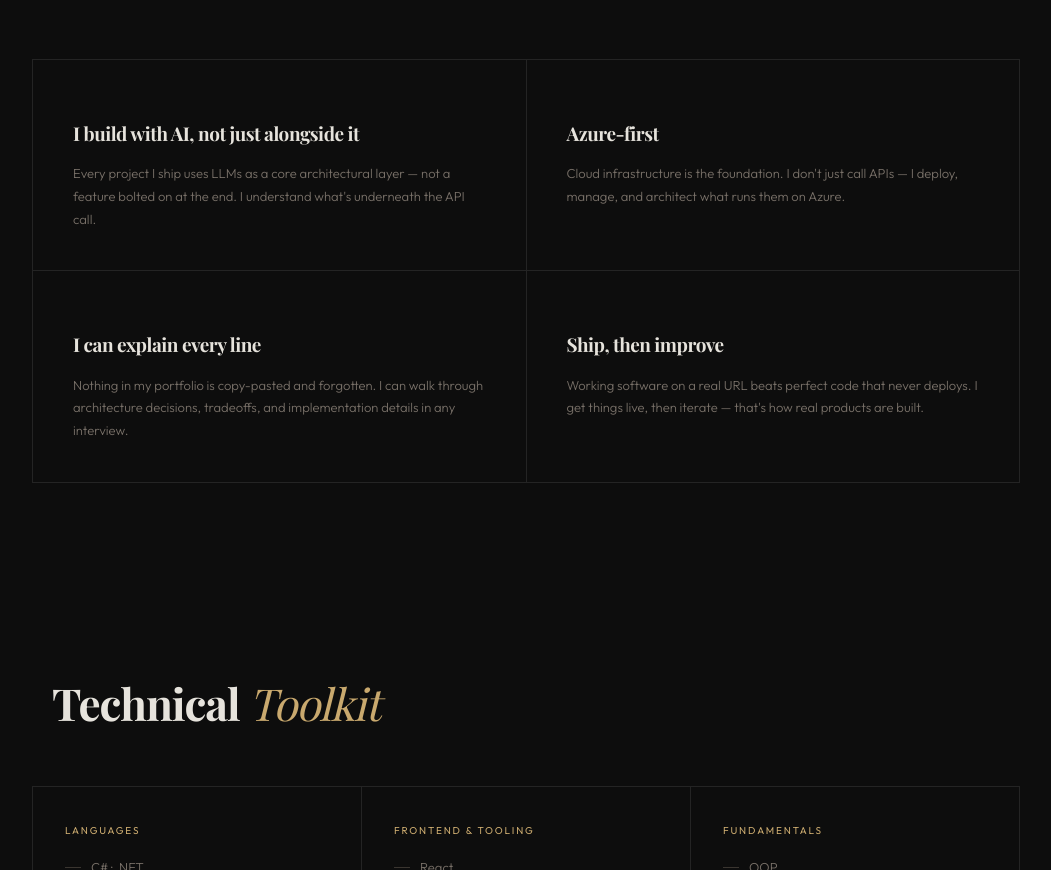
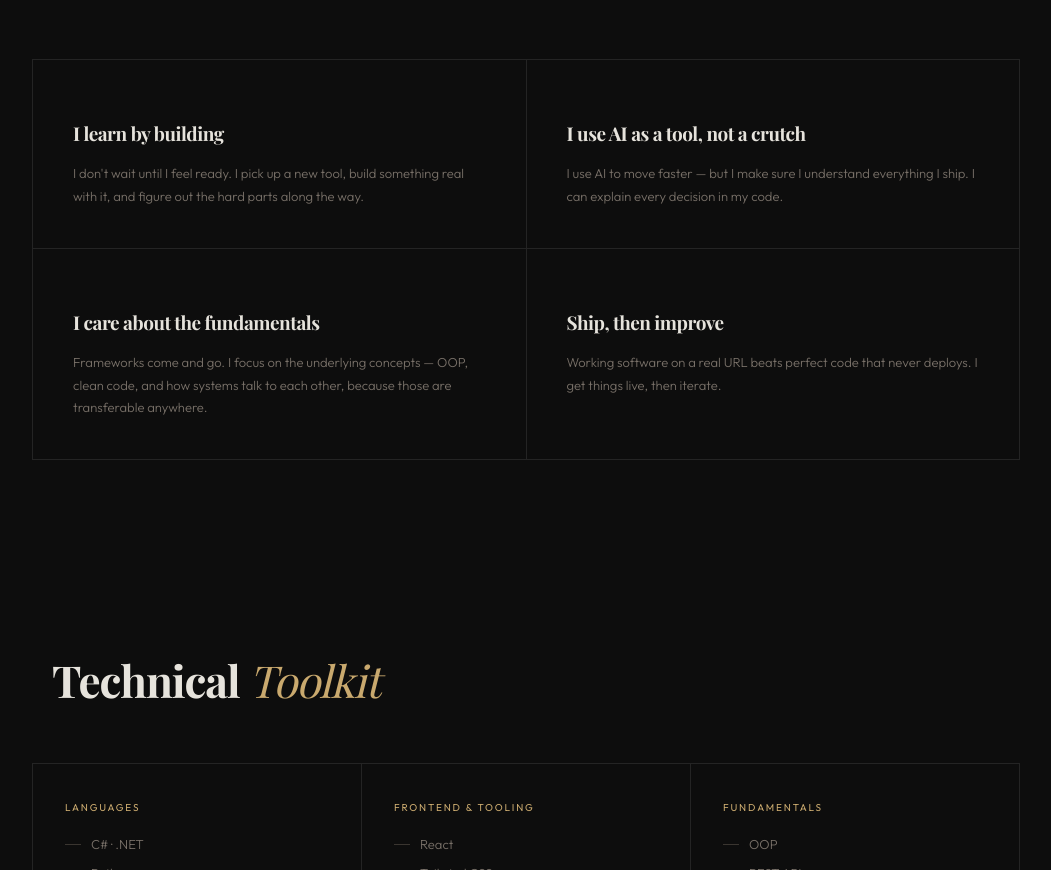
Before and after one commit to Itsasmile/Portfolio, a React (Vite) app: page / in a window 1280 px wide. Shown: the part 1020-1890 px from the top of the page, without its empty margins (114-1165 px from the left). Built offline with nearby package versions, Linux system fonts and the light colour scheme; a web font is replaced by a local one.

Commit message:
updated some extras

```diff
--- a/src/components/Hero.jsx
+++ b/src/components/Hero.jsx
@@ -4,7 +4,7 @@ export default function Hero() {
   return (
     <section
       id="hero"
-      className="min-h-screen grid md:grid-cols-2 items-center gap-20 px-14 pt-[120px] pb-20 border-b border-border"
+      className="min-h-screen grid md:grid-cols-2 items-center gap-20 px-14 pt-[60px] pb-20 border-b border-border"
     >
       {/* LEFT */}
       <div>
--- a/src/components/HowIWork.jsx
+++ b/src/components/HowIWork.jsx
@@ -2,21 +2,20 @@ import SectionHeader from './SectionHeader'
 
 const PRINCIPLES = [
   {
-
-    title:  'I build with AI, not just alongside it',
-    desc:   'Every project I ship uses LLMs as a core architectural layer — not a feature bolted on at the end. I understand what\'s underneath the API call.',
+    title: 'I learn by building',
+    desc: 'I don\'t wait until I feel ready. I pick up a new tool, build something real with it, and figure out the hard parts along the way.',
   },
   {
-    title:  'Azure-first',
-    desc:   'Cloud infrastructure is the foundation. I don\'t just call APIs — I deploy, manage, and architect what runs them on Azure.',
+    title: 'I use AI as a tool, not a crutch',
+    desc: 'I use AI to move faster — but I make sure I understand everything I ship. I can explain every decision in my code.',
   },
   {
-    title:  'I can explain every line',
-    desc:   'Nothing in my portfolio is copy-pasted and forgotten. I can walk through architecture decisions, tradeoffs, and implementation details in any interview.',
+    title: 'I care about the fundamentals',
+    desc: 'Frameworks come and go. I focus on the underlying concepts — OOP, clean code, and how systems talk to each other, because those are transferable anywhere.',
   },
   {
-    title:  'Ship, then improve',
-    desc:   'Working software on a real URL beats perfect code that never deploys. I get things live, then iterate — that\'s how real products are built.',
+    title: 'Ship, then improve',
+    desc: 'Working software on a real URL beats perfect code that never deploys. I get things live, then iterate.',
   },
 ]
 
```
